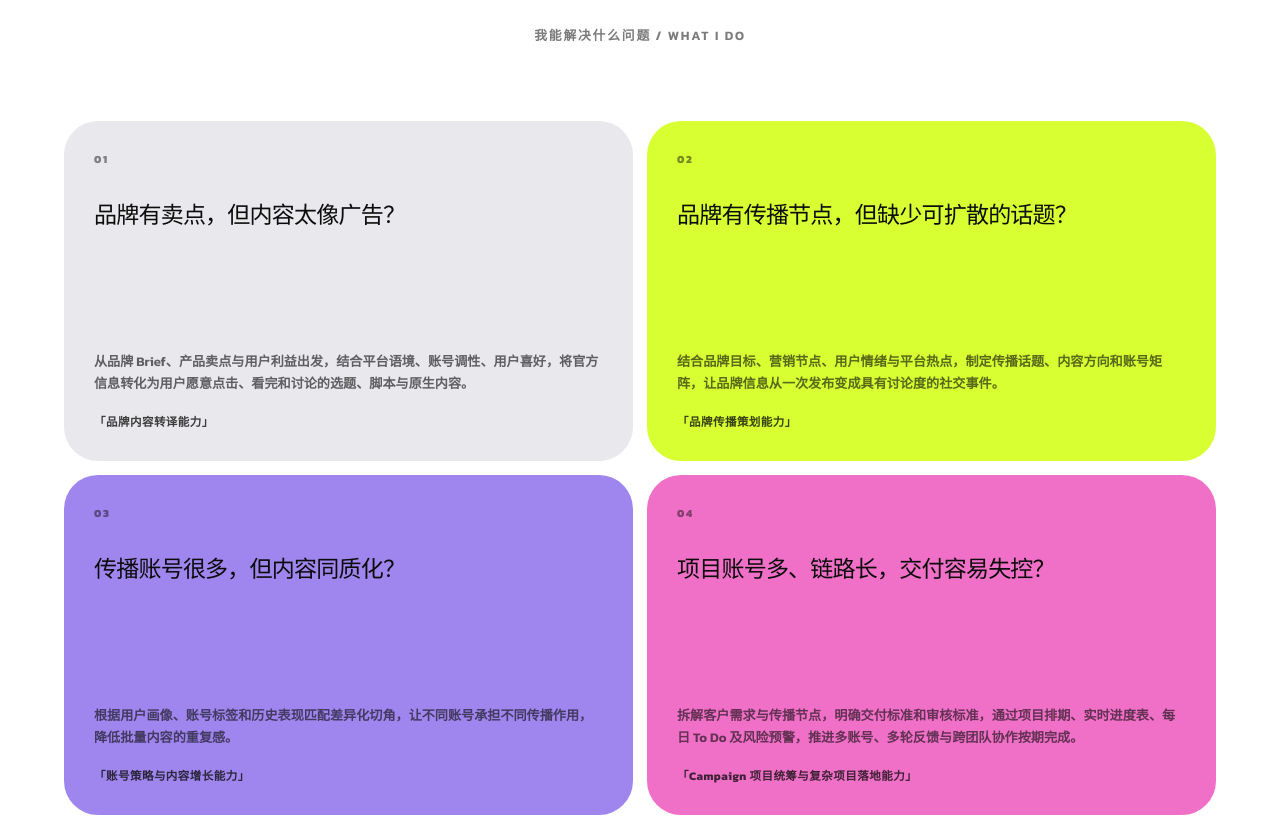
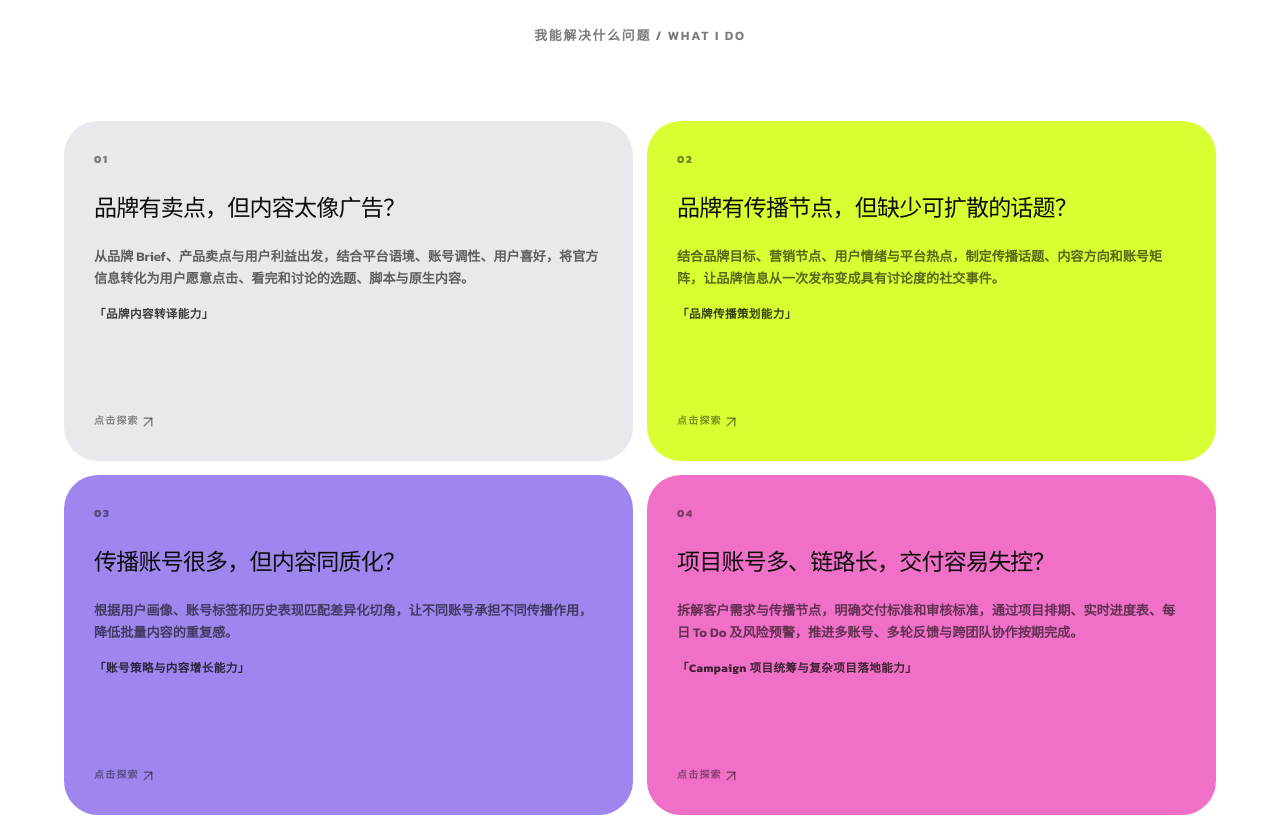
Before and after one commit to liaoq024-code/3D-website, a Next.js app: page / in a window 1280 px wide. Shown: the part 3069-3886 px from the top of the page. Built offline with nearby package versions, Linux system fonts and the light colour scheme.

Commit message:
Add interactive capability cards

```diff
--- a/app/globals.css
+++ b/app/globals.css
@@ -743,37 +743,107 @@ main { overflow-x: clip; background: var(--black); }
 }
 
 .problem-card {
+  position: relative;
+  width: 100%;
   min-height: 340px;
   padding: 30px;
   display: flex;
   flex-direction: column;
+  border: 0;
   border-radius: 34px;
   background: #e8e8ed;
+  color: var(--black);
+  font: inherit;
+  text-align: left;
   overflow: hidden;
+  cursor: pointer;
+  isolation: isolate;
+  transition:
+    transform .35s cubic-bezier(.2, .8, .2, 1),
+    box-shadow .35s ease,
+    opacity .35s ease,
+    filter .35s ease;
 }
 
 .problem-grid > div:nth-child(2) .problem-card { background: #d7ff32; }
 .problem-grid > div:nth-child(3) .problem-card { background: #9f86ee; }
 .problem-grid > div:nth-child(4) .problem-card { background: #f070c7; }
 
-.problem-card > span {
+.problem-card::before {
+  content: "";
+  position: absolute;
+  z-index: -1;
+  width: 180px;
+  aspect-ratio: 1;
+  right: -95px;
+  top: -105px;
+  border-radius: 50%;
+  background: radial-gradient(circle at 32% 30%, rgba(255, 255, 255, .92), rgba(255, 255, 255, .18) 24%, rgba(74, 19, 123, .18) 72%);
+  opacity: 0;
+  transform: scale(.7);
+  transition: opacity .35s ease, transform .45s cubic-bezier(.2, .8, .2, 1);
+}
+
+.problem-card::after {
+  content: "";
+  position: absolute;
+  inset: 9px;
+  border: 1px solid rgba(12, 12, 12, .22);
+  border-radius: 27px;
+  opacity: 0;
+  transform: scale(.98);
+  transition: opacity .3s ease, transform .35s ease;
+  pointer-events: none;
+}
+
+.problem-card:hover {
+  transform: translateY(-5px);
+  box-shadow: 0 22px 42px rgba(12, 12, 12, .13);
+}
+
+.problem-card:focus-visible {
+  outline: 3px solid var(--black);
+  outline-offset: 5px;
+}
+
+.problem-card.is-active {
+  z-index: 2;
+  transform: translateY(-9px) scale(1.015);
+  box-shadow:
+    0 28px 55px rgba(12, 12, 12, .2),
+    0 0 0 3px rgba(12, 12, 12, .92);
+}
+
+.problem-card.is-active::before,
+.problem-card.is-active::after {
+  opacity: 1;
+  transform: scale(1);
+}
+
+.problem-card.is-muted {
+  opacity: .58;
+  filter: saturate(.72);
+  transform: scale(.985);
+}
+
+.problem-card > span:first-child {
   color: rgba(12, 12, 12, .48);
   font-size: .68rem;
   font-weight: 800;
   letter-spacing: .16em;
+  transition: color .3s ease;
 }
 
 .problem-card h3 {
   max-width: 520px;
-  margin-top: 34px;
+  margin-top: 27px;
   font-size: clamp(1.4rem, 1.8vw, 2rem);
   line-height: 1.25;
   letter-spacing: -.035em;
 }
 
 .problem-card-copy {
-  margin-top: auto;
-  padding-top: 30px;
+  margin-top: 23px;
 }
 
 .problem-card p {
@@ -785,12 +855,34 @@ main { overflow-x: clip; background: var(--black); }
 }
 
 .problem-card-copy strong {
-  margin-top: 18px;
+  margin-top: 15px;
   display: block;
   color: rgba(12, 12, 12, .78);
   font-size: .72rem;
   letter-spacing: .04em;
 }
+
+.problem-card-action {
+  margin-top: auto;
+  padding-top: 22px;
+  display: flex;
+  align-items: center;
+  justify-content: space-between;
+  color: rgba(12, 12, 12, .45);
+  font-size: .62rem;
+  font-weight: 800;
+  letter-spacing: .13em;
+}
+
+.problem-card-action svg {
+  width: 18px;
+  height: 18px;
+  transition: transform .35s cubic-bezier(.2, .8, .2, 1);
+}
+
+.problem-card.is-active > span:first-child,
+.problem-card.is-active .problem-card-action { color: rgba(12, 12, 12, .92); }
+.problem-card.is-active .problem-card-action svg { transform: rotate(45deg) scale(1.15); }
 
 .capability-subheading {
   max-width: 1100px;
@@ -1456,7 +1548,7 @@ main { overflow-x: clip; background: var(--black); }
   .services-section, .projects-section, .social-section { border-radius: 38px 38px 0 0; }
   .services-section { padding: 90px 20px 120px; }
   .problem-grid { margin-top: 58px; grid-template-columns: 1fr; }
-  .problem-card { min-height: 245px; padding: 25px; border-radius: 28px; }
+  .problem-card { min-height: 310px; padding: 25px; border-radius: 28px; }
   .capability-subheading { margin-top: 78px; align-items: flex-start; flex-direction: column; }
   .service-list { margin-top: 70px; }
   .service-item { min-height: 160px; grid-template-columns: 80px 1fr 30px; gap: 18px; }
--- a/app/page.tsx
+++ b/app/page.tsx
@@ -457,6 +457,7 @@ function ProjectCard({
 export default function Home() {
   const [wechatOpen, setWechatOpen] = useState(false);
   const [heroExpression, setHeroExpression] = useState(0);
+  const [activeProblem, setActiveProblem] = useState<number | null>(null);
 
   useEffect(() => {
     if (!wechatOpen) return;
@@ -600,14 +601,26 @@ export default function Home() {
         <div className="problem-grid">
           {problems.map((problem, index) => (
             <FadeIn key={problem.number} delay={index * 0.06}>
-              <article className="problem-card">
+              <button
+                className={`problem-card${activeProblem === index ? " is-active" : ""}${activeProblem !== null && activeProblem !== index ? " is-muted" : ""}`}
+                type="button"
+                aria-pressed={activeProblem === index}
+                aria-describedby={`problem-answer-${problem.number}`}
+                onClick={() =>
+                  setActiveProblem((current) => current === index ? null : index)
+                }
+              >
                 <span>{problem.number}</span>
                 <h3>{problem.title}</h3>
                 <div className="problem-card-copy">
-                  <p>{problem.answer}</p>
+                  <p id={`problem-answer-${problem.number}`}>{problem.answer}</p>
                   <strong>「{problem.ability}」</strong>
                 </div>
-              </article>
+                <span className="problem-card-action">
+                  {activeProblem === index ? "已选中" : "点击探索"}
+                  <ArrowUpRight aria-hidden="true" />
+                </span>
+              </button>
             </FadeIn>
           ))}
         </div>
```
Also changed, not shown: 1 other file (tests, documents, lock files or other folders).
